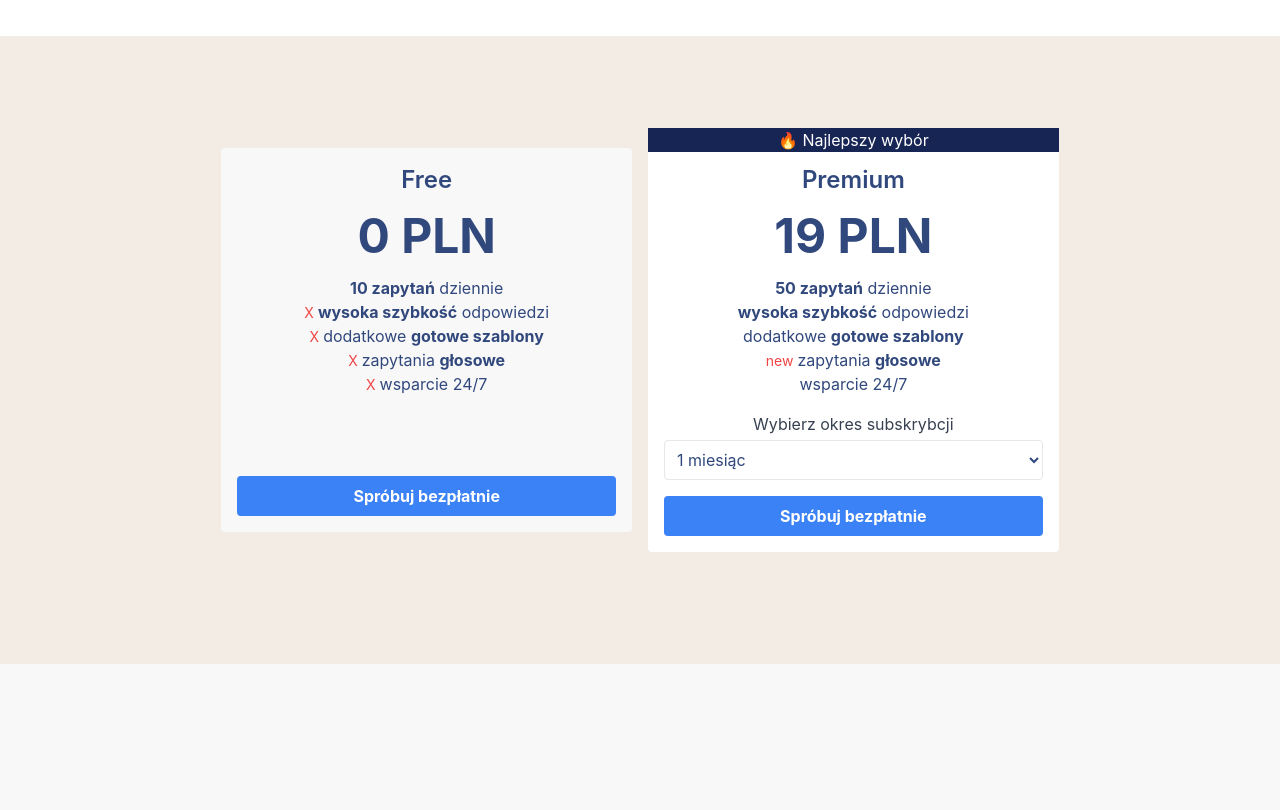
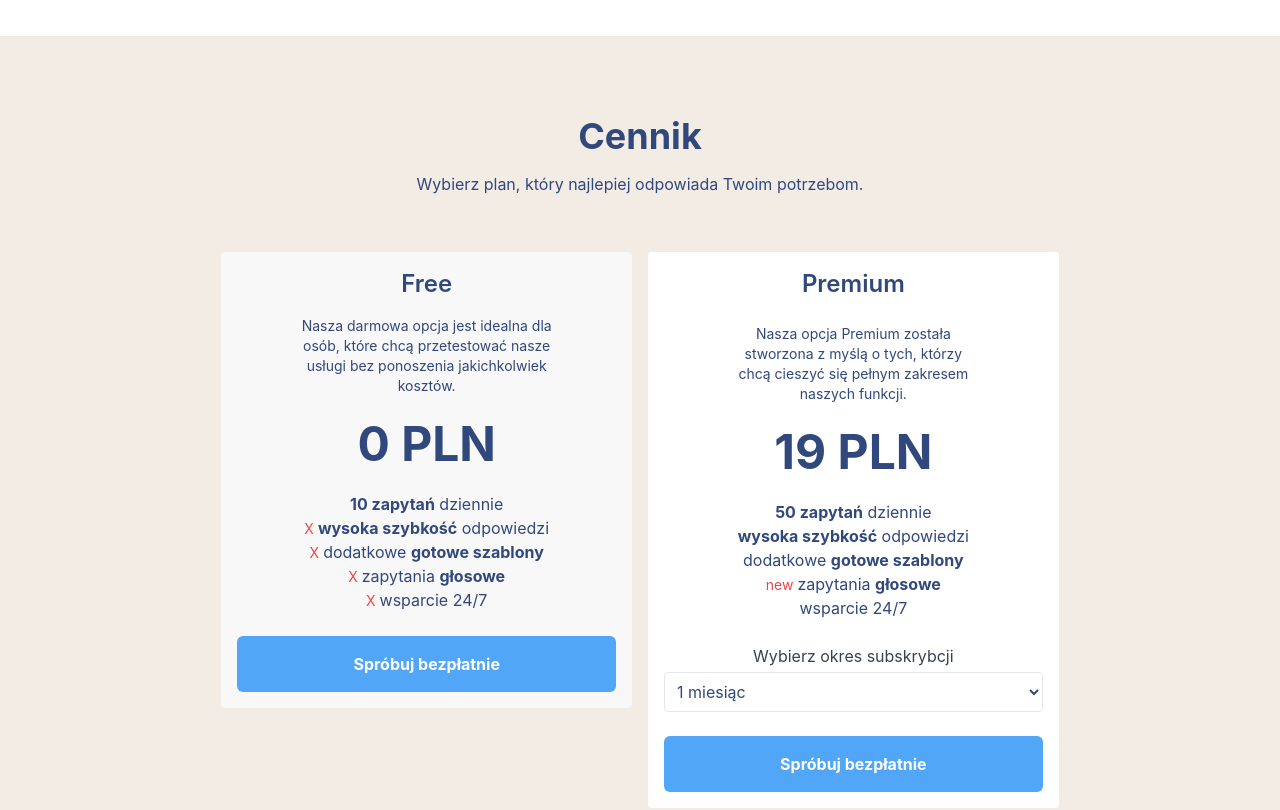
Before and after one commit to shakhorinAlex/gpt-bot-pl, a React (Vite) app: page / in a window 1280 px wide. Shown: the part 2120-2930 px from the top of the page. Built offline with nearby package versions, Linux system fonts and the light colour scheme.

Commit message:
pricing text added, h2, desc

```diff
--- a/src/components/PricingComponent.jsx
+++ b/src/components/PricingComponent.jsx
@@ -1,4 +1,5 @@
 import React, { useState } from "react";
+import Button from "./Button";
 
 function PricingComponent() {
   const [period, setPeriod] = useState("month");
@@ -11,11 +12,19 @@ function PricingComponent() {
 
   return (
     <section className="section">
+      <h2 className="text-4xl font-bold mb-4 text-center">Cennik</h2>
+      <p className="text-center mb-6">
+        Wybierz plan, który najlepiej odpowiada Twoim potrzebom.
+      </p>
       <div className="flex flex-col md:flex-row justify-center p-6 w-full text-center">
-        <div className="flex flex-col rounded p-4 m-2 lg:w-1/3 bg-[#f8f8f8] h-96 justify-between">
+        <div className="flex flex-col rounded p-4 m-2 lg:w-1/3 bg-[#f8f8f8] h-full">
           <h2 className="text-2xl font-semibold mb-4">Free</h2>
-          <p className="text-5xl font-bold mb-4">0 PLN</p>
-          <ul className=" list-inside mb-4 self-center justify-center">
+          <p className="text-center px-8 lg:px-16 text-sm mb-6">
+            Nasza darmowa opcja jest idealna dla osób, które chcą przetestować
+            nasze usługi bez ponoszenia jakichkolwiek kosztów.
+          </p>
+          <p className="text-5xl font-bold mb-6">0 PLN</p>
+          <ul className=" list-inside mb-6 self-center justify-center">
             <li>
               <span className="font-bold">10 zapytań</span> dziennie
             </li>
@@ -32,17 +41,19 @@ function PricingComponent() {
               wsparcie 24/7
             </li>
           </ul>
-          <button className="mt-auto bg-blue-500 hover:bg-blue-700 text-white font-bold py-2 px-4 rounded">
-            Spróbuj bezpłatnie
-          </button>
+          <Button />
         </div>
         <div className="flex flex-col bg-white rounded p-4 m-2 lg:w-1/3 relative">
-          <p className="absolute top-[-1.25rem] left-0 w-full bg-blue-950 text-white ">
+          {/* <p className="absolute top-[-1.25rem] left-0 w-full bg-blue-950 text-white ">
             🔥 Najlepszy wybór
+          </p> */}
+          <h2 className="text-2xl font-semibold mb-6">Premium</h2>
+          <p className="text-center px-8 lg:px-16 text-sm mb-6">
+            Nasza opcja Premium została stworzona z myślą o tych, którzy chcą
+            cieszyć się pełnym zakresem naszych funkcji.
           </p>
-          <h2 className="text-2xl font-semibold mb-4">Premium</h2>
-          <p className="text-5xl font-bold mb-4">{pricing[period]}</p>
-          <ul className=" list-inside mb-4">
+          <p className="text-5xl font-bold mb-6">{pricing[period]}</p>
+          <ul className=" list-inside mb-6">
             <li>
               <span className="font-bold">50 zapytań</span> dziennie
             </li>
@@ -57,7 +68,7 @@ function PricingComponent() {
             </li>
             <li>wsparcie 24/7</li>
           </ul>
-          <div className="mb-4">
+          <div className="mb-6">
             <label className="block">
               <span className="text-gray-700">Wybierz okres subskrybcji</span>
               <select
@@ -71,9 +82,7 @@ function PricingComponent() {
               </select>
             </label>
           </div>
-          <button className="mt-auto bg-blue-500 hover:bg-blue-700 text-white font-bold py-2 px-4 rounded">
-            Spróbuj bezpłatnie
-          </button>
+          <Button />
         </div>
       </div>
     </section>
```
